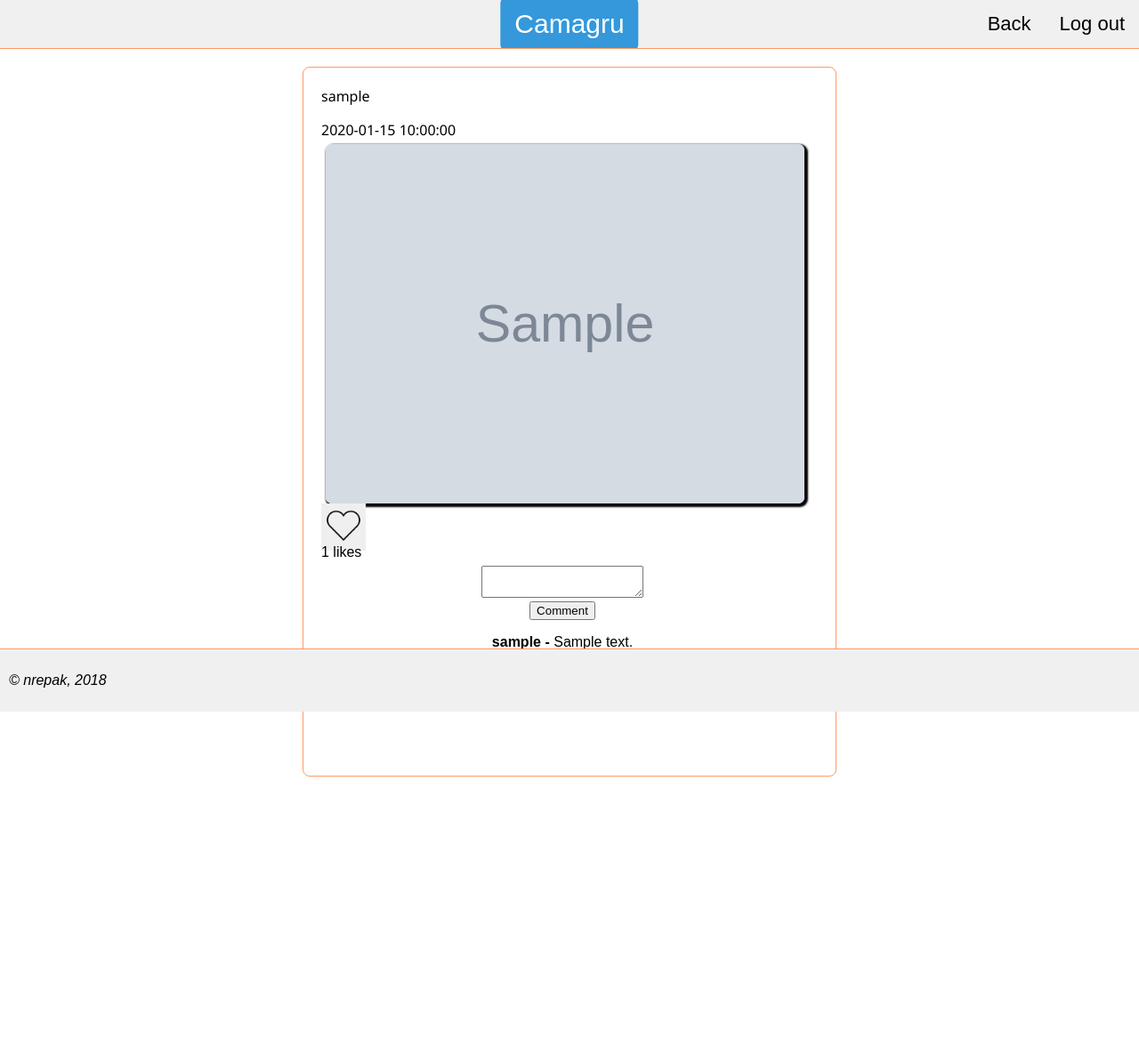
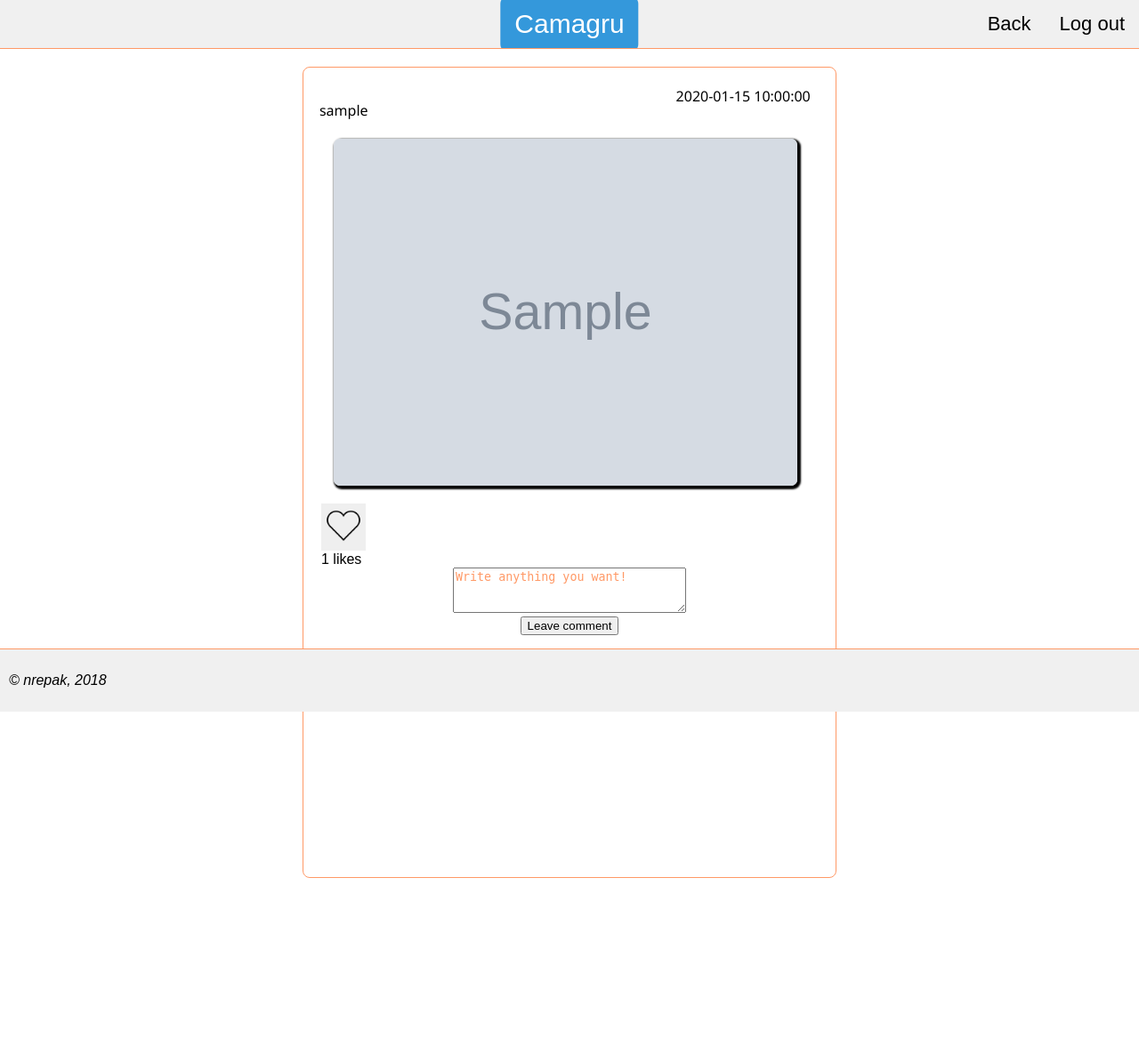
Before and after one commit to razanor/Camagru, a PHP site: page /activation/user-page/post/1 in a window 1280 px wide. Shown: the whole page at 89% size. Run offline with PHP 8.4, Linux system fonts and the light colour scheme; the visitor is signed in with stand-in values (Sample User, id 1); tables that the repository leaves empty hold one stand-in row (values such as "Sample post"); grey boxes marked "Sample" are stand-in pictures.

Commit message:
Comments box work fine

```diff
--- a/App/Controllers/PicturesController.php
+++ b/App/Controllers/PicturesController.php
@@ -151,7 +151,7 @@ class PicturesController extends UsersController
                 $subject = 'New comment';
                 $message = '
 
-                Somebody likes your post. Please check it.
+                Somebody comment your post. Please check it.
 
                ';
                 $mail = UsersController::mailSend($message, $email, $subject);
--- a/App/Views/Users/posts-register.php
+++ b/App/Views/Users/posts-register.php
@@ -28,11 +28,13 @@
 <div class="main-posts">
 <div class="post-details">
 <div class="login-name">
-<p><?php echo htmlspecialchars($userComment); ?></p>
-<span><?php echo htmlspecialchars($picture['creation']); ?></span>
+<p id="userComment"><?php echo htmlspecialchars($userComment); ?></p>
+<p id="creation"><?php echo htmlspecialchars($picture['creation']); ?></p>
+<div class="clear">
 </div>
+</div>
+<div class="img-like">
 <img data-id="<?php echo htmlspecialchars($picture['id']);?>" id="id-img" class="img"  src="<?php echo htmlspecialchars($picture['path']); ?>" style="width:90%">
-<div class="img-like">
 <?php
 	$img = ($likesFlag === true)
 	? "/App/Views/img/dislike.png"
@@ -48,19 +50,17 @@
 ;
 ?>
 <button onclick="<?php echo htmlspecialchars($onclick); ?>"><img id="like-button" src="<?php echo htmlspecialchars($img); ?>" alt="like" title="<?php echo htmlspecialchars($title); ?>" width="50" height="50"></button>
-</div>
-<div class="like-quantities">
-	<p><span id="likes-number"><?php echo htmlspecialchars($picture['likes']); ?></span> likes</p>
+<span class="like-quantities"><span id="likes-number"><?php echo htmlspecialchars($picture['likes']); ?></span> likes</span>
 </div>
 <div class="comments-box">
-	<textarea id="comment-box"></textarea>
+	<textarea id="comment-box" rows="3" cols="30" placeholder="Write anything you want!" maxlength="50"></textarea>
 	<br>
-	<button id="submit-comment" type="button">Comment</button>
+	<button id="submit-comment" type="button">Leave comment</button>
 	<div id="comments" data-parent="<?php echo htmlspecialchars($userName); ?>">
 	<?php foreach ($comments as $comment): ?>
 	<p id="user"><b><?php echo htmlspecialchars($comment['username']) ?> - </b><?php echo htmlspecialchars($comment['comment']) ?></p>
 	<?php endforeach; ?>
-	</div>
+</div>
 
 </div>
 </div>
--- a/App/Views/css/styles.css
+++ b/App/Views/css/styles.css
@@ -323,37 +323,46 @@ footer > p {
 	border: 1px solid #FF9966;
 	border-radius: 8px;
 	width: 600px;
-	height: 70%;;
+	height: 80%;
 	margin: 20px;
 	padding-top: 5px;
-	position: relative;
 }
 
-.post-details > .img {
-	position: absolute;
+.img-like > .img {
+	display: block;
 	margin-top: 5px;
+	margin-left: 2.5%;
 	margin-bottom: 20px;
-	vertical-align: middle;
 	border-radius: 7px;
 	box-shadow: 2px 2px 2px 2px black;
-	left: 25px;
 }
 
 .login-name {
-	margin-left: 20px;
+	margin: auto;
 	font-family: "Segoe UI", Helvetica, Arial, sans-serif;
 }
 
+#userComment {
+	float: left;
+	margin-left: 3%;
+}
+
+#creation {
+	margin-left: 70%;
+}
+
+.clear {
+	clear: both;
+}
+
 .img-like {
-	position: absolute;
+
 	top: 490px;
 	margin-left: 20px;
 }
 
 .like-quantities {
-	position: absolute;
-	top: 520px;
-	margin-left: 20px;
+	display: block;
 }
 
 .img-like > button {
@@ -366,8 +375,21 @@ footer > p {
 }
 
 .comments-box {
-	position: absolute;
 	text-align: center;
-	top: 560px;
-	margin-left: 200px;
+	width: 100%;
+	height: 30%;
 }
+
+.comments-box > textarea::placeholder {
+	color: #FF9966;
+    opacity: 1; /* Firefox */
+}
+
+#comments {
+	width: 98%;
+	height: 100%;
+	overflow: auto;
+	margin: 10px;
+	text-align: left;
+	padding-left: 20px;
+}
--- a/App/Views/js/like-comments.js
+++ b/App/Views/js/like-comments.js
@@ -1,5 +1,5 @@
 function ajaxLike() {
-	document.getElementById('like-button').src = "http://127.0.0.1:8080/App/Views/img/dislike.png";
+	document.getElementById('like-button').src = "/App/Views/img/dislike.png";
 	document.getElementsByTagName('button')[0].onclick = function() {ajaxDislike();};
 	document.getElementById('like-button').title = "Dislike";
     var el = document.getElementById("id-img");
@@ -19,7 +19,7 @@ function ajaxLike() {
 }
 
 function ajaxDislike() {
-	document.getElementById('like-button').src = "http://127.0.0.1:8080/App/Views/img/like.png";
+	document.getElementById('like-button').src = "/App/Views/img/like.png";
 	document.getElementsByTagName('button')[0].onclick = function() {ajaxLike();};
 	document.getElementById('like-button').title = "Like";
     var el = document.getElementById("id-img");
@@ -78,6 +78,7 @@ let commentBox = document.getElementById('comment-box'),
 		p.innerHTML = '<b>' + escapeHtml(user) + '</b> - '  + escapeHtml(commentBox.value);
 
 		comments.appendChild(p);
+		document.getElementById("comment-box").value = "";
 	};
 	xhr.send(fd);
 });
--- a/config/Db.sql
+++ b/config/Db.sql
@@ -13,7 +13,7 @@ CREATE TABLE  IF NOT EXISTS `camagru`.`users` (
   `password`      VARCHAR(512)    NOT NULL ,
   `hash`          VARCHAR(255)    NOT NULL ,
   `activation`    INT(2)          NOT NULL      DEFAULT '0',
-  `notification`  INT             NOT NULL      DEFAULT '0',
+  `notification`  INT             NOT NULL      DEFAULT '1',
   `joined`        TIMESTAMP       NOT NULL      DEFAULT CURRENT_TIMESTAMP ,
 
   PRIMARY KEY (`id`)
```
Also changed, not shown: App/Views/posts.php (+6 -6 lines).
